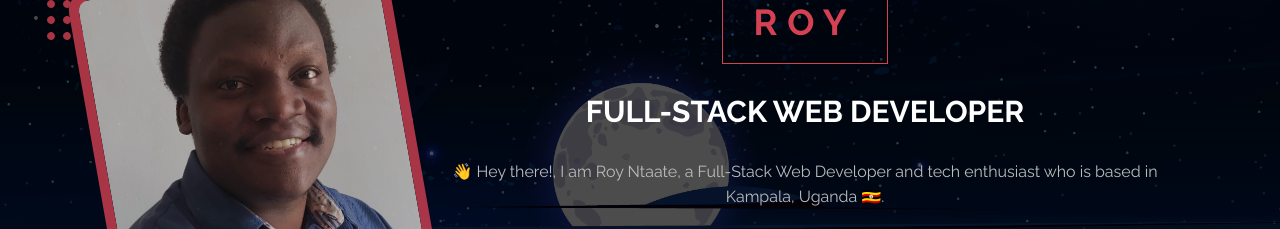
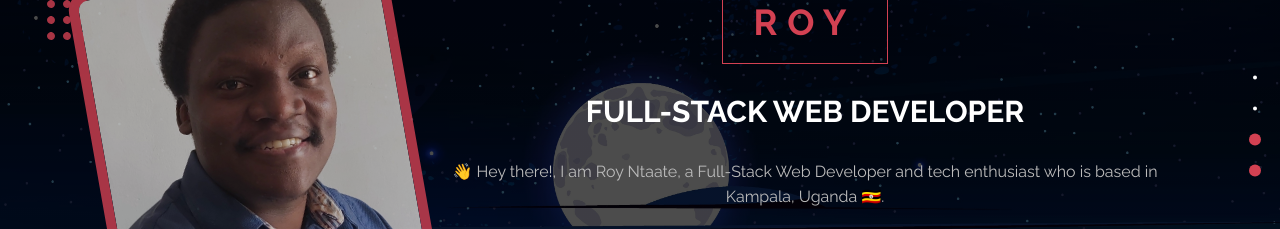
Before and after one commit to RNtaate/colab-assignment-1, a React (Vite) app: page / in a window 1280 px wide. Shown: the part 276-505 px from the top of the page. Built offline with nearby package versions, Linux system fonts and the light colour scheme.

Commit message:
Add styling to design the scroll buttons
Update the index.css file to facilitate proper positioning of the scroll buttons when screen width reaches maximum

```diff
--- a/src/styles/Home.module.css
+++ b/src/styles/Home.module.css
@@ -1,5 +1,38 @@
+.homeContainerDiv {
+  position: relative;
+}
+
 .forwardDiv {
   position: relative;
   z-index: 1;
   box-shadow: 0 0 20px 10px rgba(0, 0, 0, 1);
 }
+
+.scrollBtnsDiv {
+  position: fixed;
+  width: 50px;
+  left: 100%;
+  top: 50%;
+  transform: translate(-100%, -50%);
+  z-index: 2;
+  gap: 15px;
+}
+
+.scrollBtn {
+  padding: 6px;
+}
+
+.scrollBtnSpan {
+  min-width: 4px;
+  aspect-ratio: 1 / 1;
+  border-radius: 50%;
+  transition: 0.3s ease-in-out;
+}
+
+@media screen and (min-width: 1300px) {
+  .scrollBtnsDiv {
+    left: calc(
+      var(--maximum-screen-width) + ((100% - var(--maximum-screen-width)) / 2)
+    );
+  }
+}
--- a/src/styles/index.css
+++ b/src/styles/index.css
@@ -18,6 +18,7 @@
   --primary-black: rgb(0, 0, 0);
   --primary-font: 'Raleway', sans-serif;
   --maximum-container-width: 1150px;
+  --maximum-screen-width: 1300px;
 }
 
 .bg-primary {
@@ -104,7 +105,7 @@ section {
 }
 
 main {
-  max-width: 1300px;
+  max-width: var(--maximum-screen-width);
   margin: 0 auto;
   position: relative;
 }
```
